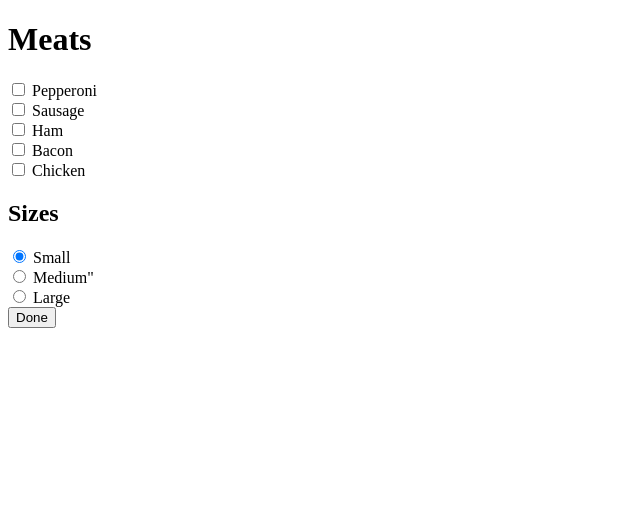
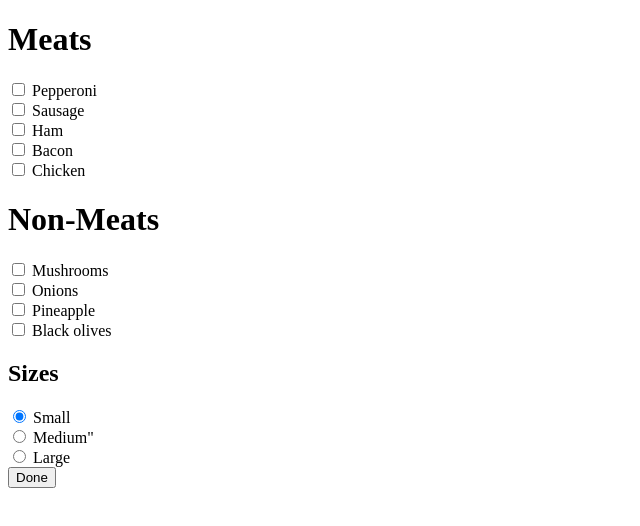
Before and after one commit to GregStillwell/Pizza, a plain HTML site: page index.html in a window 1280 px wide. Shown: the whole page, without its empty margins (0-640 px from the left). Drawn offline with Linux system fonts and the light colour scheme.

Commit message:
added non-meats toppings in form

```diff
--- a/index.html
+++ b/index.html
@@ -34,6 +34,27 @@
 
     <br>
 
+    <h1>Non-Meats</h1>
+
+    <input type="checkbox" id="Mushrooms" name="toppings" value="Mushrooms">
+    <label for="Mushrooms">Mushrooms</label>
+
+    <br>
+
+    <input type="checkbox" id="Onions" name="toppings" value="Onions">
+    <label for="Onions">Onions</label>
+
+    <br>
+
+    <input type="checkbox" id="Pineapple" name="toppings" value="Pineapple">
+    <label for="Pineapple"> Pineapple</label>
+    <br>
+
+    <input type="checkbox" id="Black olives" name="toppings" value="Black olives">
+    <label for="Black olives">Black olives</label>
+
+    <br>
+
   <h2>Sizes</h2>
     <div class="radio">
 
@@ -52,8 +73,6 @@
       </div>
 
 
-
-
     <button type="submit">Done</button>
   </form>
 
```
Also changed, not shown: 1 other file.
